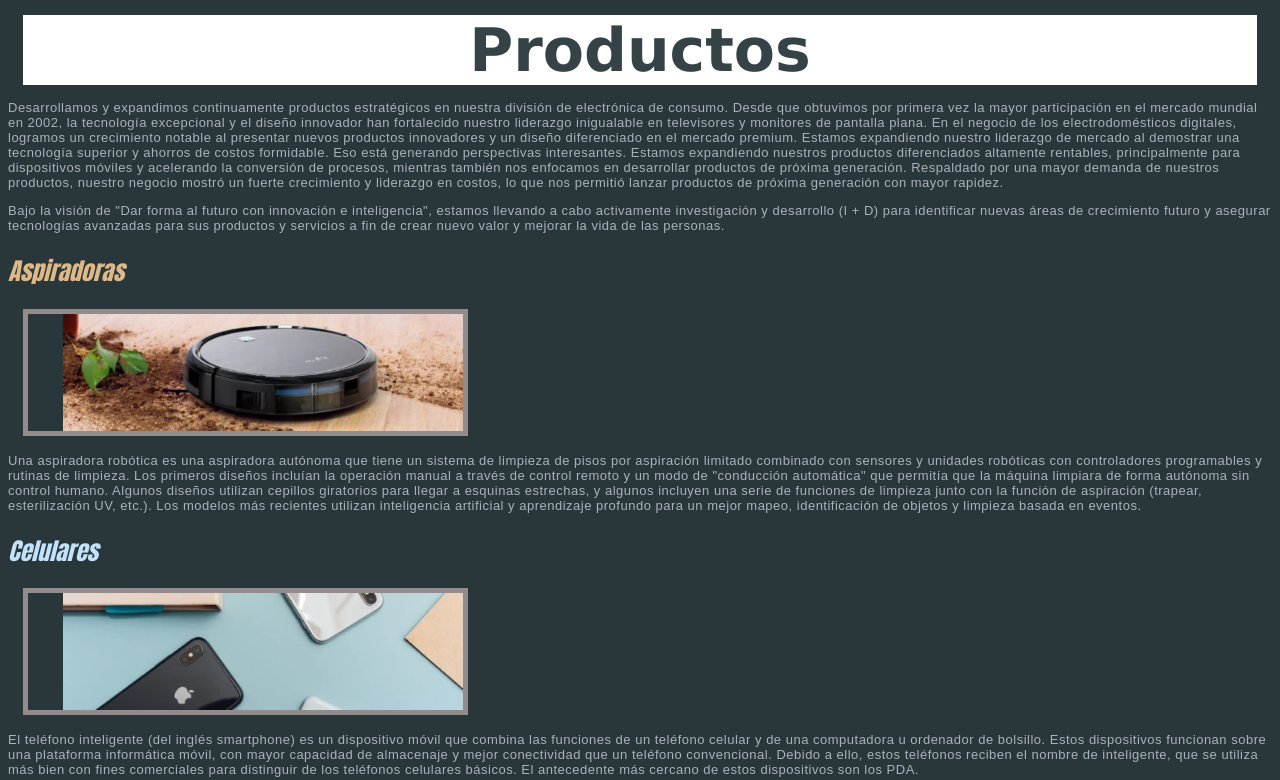
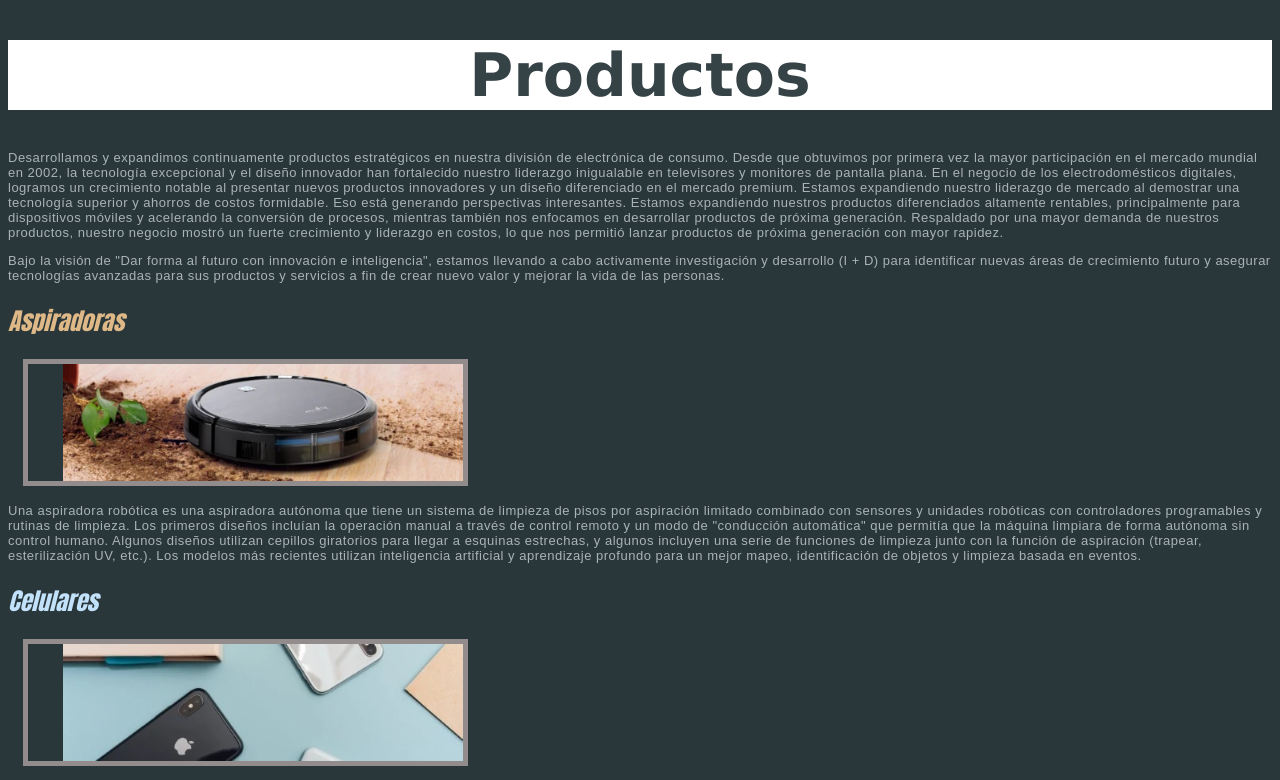
Before and after one commit to Csoliis07/Desafio-03, a website built with Vite: page index.html in a window 1280 px wide. Shown: the top 780 px of the page. Built offline with nearby package versions, Linux system fonts and the light colour scheme.

Commit message:
Detalles extra

```diff
--- a/style.css
+++ b/style.css
@@ -6,7 +6,7 @@ body{
     font-family:'Lucida Sans Unicode', 'Lucida Grande', sans-serif;
     font-size: 60px ;
     color: rgb(53, 66, 70);
-    background-color: white; margin: 15px;
+    background-color: white;
     text-align: center;
     font-weight: bolder;
 }
```
